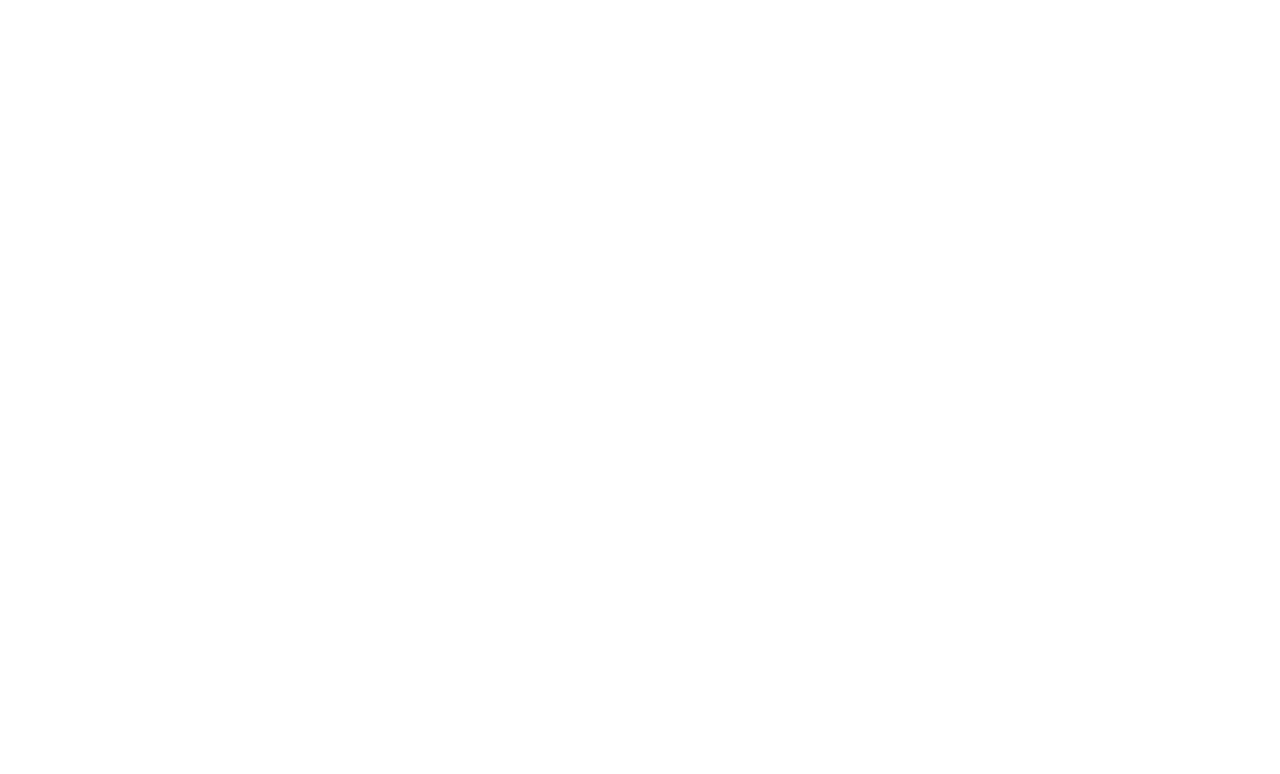
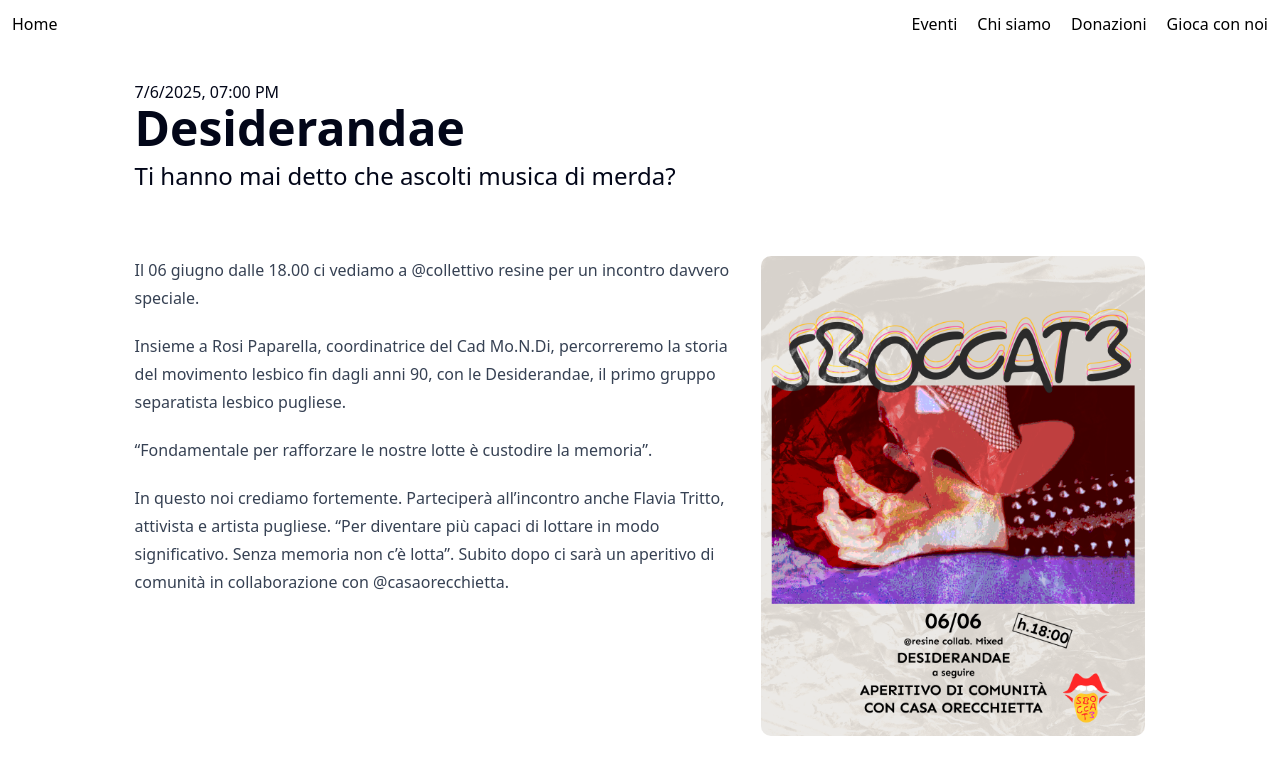
Before and after one commit to ChiaraPersona/Sboccat3, a SvelteKit app: page /eventi/desiderandae in a window 1280 px wide. Before the commit this address had no page. Shown: the top 774 px of the page. Built offline with nearby package versions, Linux system fonts and the light colour scheme.

Commit message:
Revert "correzione bug 2"
This reverts commit 81edf122d05edb30248547fb8eaa899fdb41cbe9.

```diff
--- a/src/lib/card-evento.svelte
+++ b/src/lib/card-evento.svelte
@@ -1,13 +1,24 @@
 <script lang="ts">
+	import { assets } from '$app/paths';
+	export let immagine: string;
 	export let titolo: string;
 	export let sottotitolo: string;
 	export let data: string;
-	export let immagine: string;
 </script>
 
-<div class="rounded-lg bg-white p-4 text-center shadow-lg transition-transform hover:scale-105">
-	<img class="mx-auto h-32 w-32 rounded-full" src={`/images/evento/${immagine}`} alt={titolo} />
-	<h2 class="mt-2 text-xl font-bold">{titolo}</h2>
-	<p class="italic">“{sottotitolo}”</p>
-	<p class="mt-1 text-sm text-gray-500">{new Date(data).toLocaleDateString()}</p>
+<div
+	class={[
+		'text-sb-bianco shadow-lg',
+		'from-sb-rosa/50 to-sb-viola/80 bg-radial-[at_10%_10%]',
+		'flex flex-col items-center',
+		'gap-3 rounded-lg p-4 text-center',
+		'transition-all duration-200 hover:scale-103 hover:rotate-2'
+	]}
+>
+	<img class="size-40 rounded-full" src={`/images/evento/${immagine}`} alt={`Foto di ${titolo}`} />
+	<div>
+		<p class="text-xl font-bold">{titolo}</p>
+		<p class="italic">“{sottotitolo}“</p>
+	</div>
+	<p>{new Date(data).toLocaleDateString()}</p>
 </div>
--- a/src/lib/eventi.ts
+++ b/src/lib/eventi.ts
@@ -1,35 +1,27 @@
 export type Evento = {
+	immagine: string;
 	titolo: string;
 	sottotitolo: string;
-	data: string;
-	immagine: string;
-	luogo: string;
-	instagram: string;
+	data: string; // oppure Date se preferisci gestire oggetti Date
 };
 
 export const eventi: Evento[] = [
 	{
+		immagine: 'desiderandae.png',
 		titolo: 'Desiderandae',
 		sottotitolo: 'Ti hanno mai detto che ascolti musica di merda?',
-		data: '2025-07-06T19:00:00',
-		immagine: 'desiderandae.png',
-		luogo: 'Collettivo Resine',
-		instagram: ''
+		data: '2025-07-06T19:00:00'
 	},
 	{
+		immagine: 'doremixed.png',
 		titolo: 'Hyperpop',
 		sottotitolo: 'Live set tutto da ballare',
-		data: '2025-09-23T20:00:00',
-		immagine: 'doremixed.png',
-		luogo: 'Somewhere Club',
-		instagram: ''
+		data: '2025-09-23T20:00:00'
 	},
 	{
+		immagine: 'burn_this_way.png',
 		titolo: 'Gayming',
 		sottotitolo: 'Giochi, party e community',
-		data: '2025-10-01T18:30:00',
-		immagine: 'burn_this_way.png',
-		luogo: 'Casa delle Culture',
-		instagram: ''
+		data: '2025-10-01T18:30:00'
 	}
 ];
--- a/src/routes/eventi/+page.svelte
+++ b/src/routes/eventi/+page.svelte
@@ -1,16 +1,11 @@
 <script lang="ts">
+	import CardEvento from '$lib/card-evento.svelte';
 	import { eventi } from '$lib/eventi';
-	import CardEvento from '$lib/card-evento.svelte';
-
-	const slugify = (str: string) =>
-		str
-			.toLowerCase()
-			.replace(/\s+/g, '-')
-			.replace(/[^\w-]/g, '');
+	import { slugify } from '$lib/utils';
 </script>
 
-<div class="mx-auto max-w-screen-xl p-4">
-	<h1 class="mb-6 text-center text-3xl font-bold">I nostri eventi</h1>
+<div class="mx-auto max-w-screen-xl space-y-4 p-4">
+	<p class="text-center text-3xl font-bold text-black">I nostri eventi</p>
 
 	<div class="grid grid-cols-1 gap-4 sm:grid-cols-2 lg:grid-cols-3">
 		{#each eventi as evento}
--- /dev/null
+++ b/src/routes/eventi/[slug]/+page.svelte
@@ -0,0 +1,47 @@
+<script lang="ts">
+	export let data;
+	const evento = data.evento;
+</script>
+
+<div class="mx-auto flex w-fit flex-col gap-8 px-8 pt-8">
+	<div class="w-fit">
+		<p>
+			{new Date(evento.data).toLocaleDateString([], {
+				hour: '2-digit',
+				minute: '2-digit'
+			})}
+		</p>
+		<h1 class="text-5xl font-bold">{evento.titolo}</h1>
+
+		{#if evento.sottotitolo}
+			<h2 class="mt-2 text-2xl font-medium">{evento.sottotitolo}</h2>
+		{/if}
+	</div>
+
+	<div class="flex flex-col items-center gap-8 pt-8 sm:flex-row sm:items-start sm:justify-center">
+		<div class="prose">
+			<p>
+				Il 06 giugno dalle 18.00 ci vediamo a @collettivo resine per un incontro davvero speciale.
+			</p>
+
+			<p>
+				Insieme a Rosi Paparella, coordinatrice del Cad Mo.N.Di, percorreremo la storia del
+				movimento lesbico fin dagli anni 90, con le Desiderandae, il primo gruppo separatista
+				lesbico pugliese.
+			</p>
+
+			<p>“Fondamentale per rafforzare le nostre lotte è custodire la memoria”.</p>
+
+			<p>
+				In questo noi crediamo fortemente. Parteciperà all’incontro anche Flavia Tritto, attivista e
+				artista pugliese. “Per diventare più capaci di lottare in modo significativo. Senza memoria
+				non c’è lotta”. Subito dopo ci sarà un aperitivo di comunità in collaborazione con
+				@casaorecchietta.
+			</p>
+		</div>
+
+		<div class="max-w-96">
+			<img src={`/images/evento/${evento.immagine}`} alt={evento.titolo} class="rounded-lg" />
+		</div>
+	</div>
+</div>
--- a/src/routes/eventi/desiderandae/+page.svelte
+++ /dev/null
@@ -1,30 +0,0 @@
-<script lang="ts">
-	const evento = {
-		titolo: 'Desiderandae',
-		sottotitolo: 'Ti hanno mai detto che ascolti musica di merda?',
-		data: '2025-07-06T19:00:00',
-		immagine: 'desiderandae.png',
-		luogo: 'Collettivo Resine',
-		instagram: ''
-	};
-</script>
-
-<div class="mx-auto max-w-screen-md p-8">
-	<p>{new Date(evento.data).toLocaleString([], { dateStyle: 'long', timeStyle: 'short' })}</p>
-	<h1 class="mt-2 text-4xl font-bold">{evento.titolo}</h1>
-	<p class="text-xl italic">{evento.sottotitolo}</p>
-
-	<div class="mt-6 flex flex-col gap-8 sm:flex-row">
-		<div class="prose">
-			<p>
-				Il 06 luglio dalle 19.00 ci vediamo a {evento.luogo} per un incontro davvero speciale.
-			</p>
-			<p>
-				Con Rosi Paparella e Flavia Tritto esploreremo la memoria del movimento lesbico pugliese.
-			</p>
-			<p>A seguire aperitivo di comunità in collaborazione con @casaorecchietta.</p>
-		</div>
-
-		<img src={`/images/evento/${evento.immagine}`} alt={evento.titolo} class="w-80 rounded-lg" />
-	</div>
-</div>
--- a/svelte.config.js
+++ b/svelte.config.js
@@ -1,10 +1,18 @@
+import { mdsvex } from 'mdsvex';
 import adapter from '@sveltejs/adapter-static';
+import { vitePreprocess } from '@sveltejs/vite-plugin-svelte';
 
-export default {
+const config = {
+	preprocess: [vitePreprocess(), mdsvex()],
 	kit: {
-		adapter: adapter(),
-		prerender: {
-			entries: ['*'] // <-- questa è la sintassi corretta
+		adapter: adapter({
+			fallback: '404.html'
+		}),
+		paths: {
+			base: process.argv.includes('dev') ? '' : process.env.BASE_PATH
 		}
-	}
+	},
+	extensions: ['.svelte', '.svx']
 };
+
+export default config;
--- a/tsconfig.json
+++ b/tsconfig.json
@@ -11,4 +11,9 @@
 		"strict": true,
 		"moduleResolution": "bundler"
 	}
+	// Path aliases are handled by https://svelte.dev/docs/kit/configuration#alias
+	// except $lib which is handled by https://svelte.dev/docs/kit/configuration#files
+	//
+	// If you want to overwrite includes/excludes, make sure to copy over the relevant includes/excludes
+	// from the referenced tsconfig.json - TypeScript does not merge them in
 }
```
Also changed, not shown: src/routes/eventi/[slug]/+page.ts (renamed from src/routes/eventi/desiderandae/+page.ts), src/routes/eventi/[slug]/copertina.png (renamed from src/routes/eventi/desiderandae/copertina.png).
